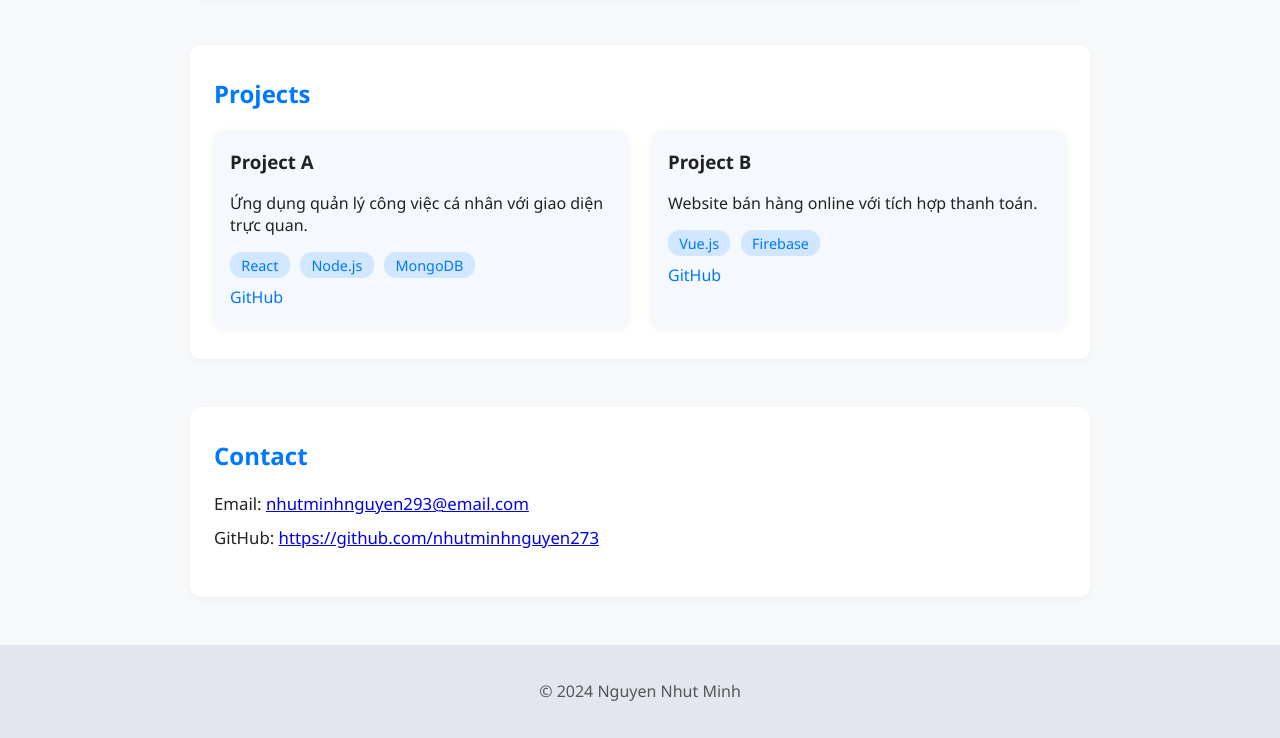
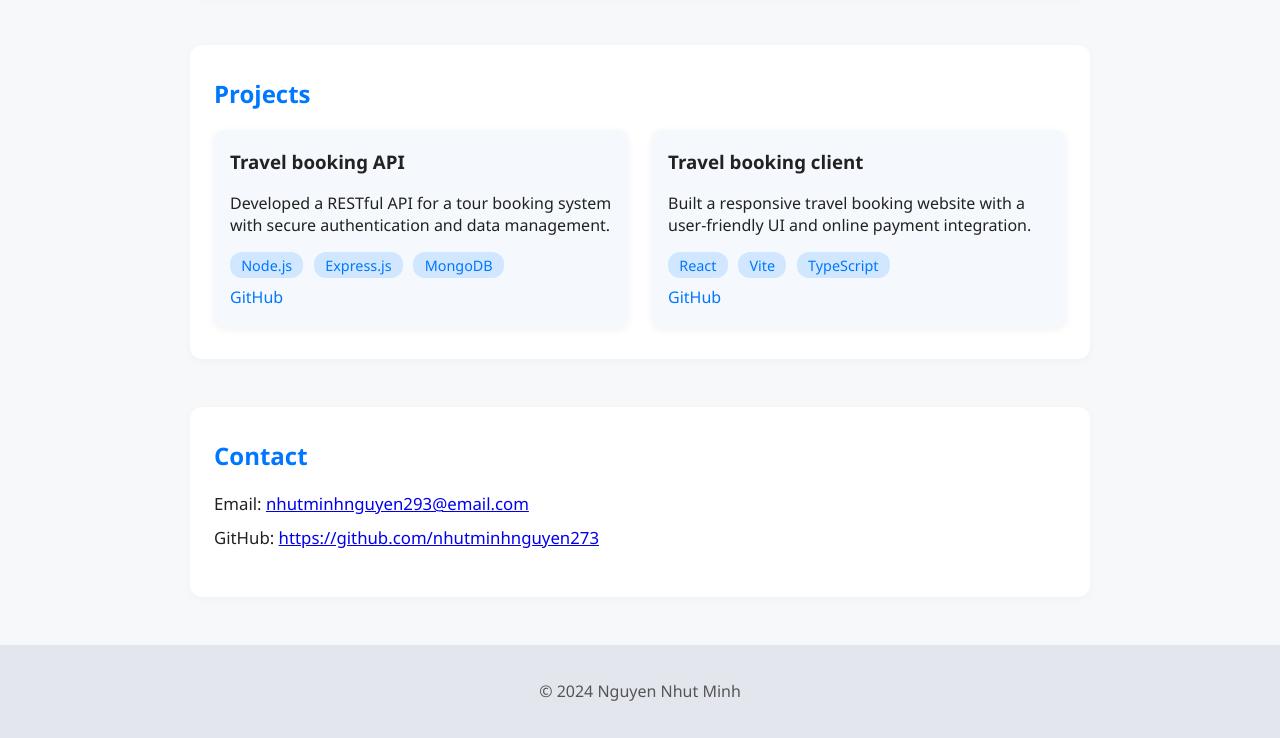
Before and after one commit to nhutminhnguyen273/nhutminhnguyen273.github.io, a plain HTML site: page index.html in a window 1280 px wide. Shown: the part 1240-1978 px from the top of the page. Drawn offline with Linux system fonts and the light colour scheme.

Commit message:
update projects

```diff
--- a/index.html
+++ b/index.html
@@ -89,23 +89,24 @@
             <h2>Projects</h2>
             <div class="projects-grid">
                 <div class="project-card">
-                    <h3>Project A</h3>
-                    <p>Ứng dụng quản lý công việc cá nhân với giao diện trực quan.</p>
+                    <h3>Travel booking API</h3>
+                    <p>Developed a RESTful API for a tour booking system with secure authentication and data management.</p>
+                    <div class="tech-stack">
+                        <span>Node.js</span>
+                        <span>Express.js</span>
+                        <span>MongoDB</span>
+                    </div>
+                    <a href="https://github.com/nhutminhnguyen273/travel-booking-backend" class="github-link">GitHub</a>
+                </div>
+                <div class="project-card">
+                    <h3>Travel booking client</h3>
+                    <p>Built a responsive travel booking website with a user-friendly UI and online payment integration.</p>
                     <div class="tech-stack">
                         <span>React</span>
-                        <span>Node.js</span>
-                        <span>MongoDB</span>
+                        <span>Vite</span>
+                        <span>TypeScript</span>
                     </div>
-                    <a href="#" class="github-link">GitHub</a>
-                </div>
-                <div class="project-card">
-                    <h3>Project B</h3>
-                    <p>Website bán hàng online với tích hợp thanh toán.</p>
-                    <div class="tech-stack">
-                        <span>Vue.js</span>
-                        <span>Firebase</span>
-                    </div>
-                    <a href="#" class="github-link">GitHub</a>
+                    <a href="https://github.com/nhutminhnguyen273/travel-booking-frontend" class="github-link">GitHub</a>
                 </div>
             </div>
         </section>
```
